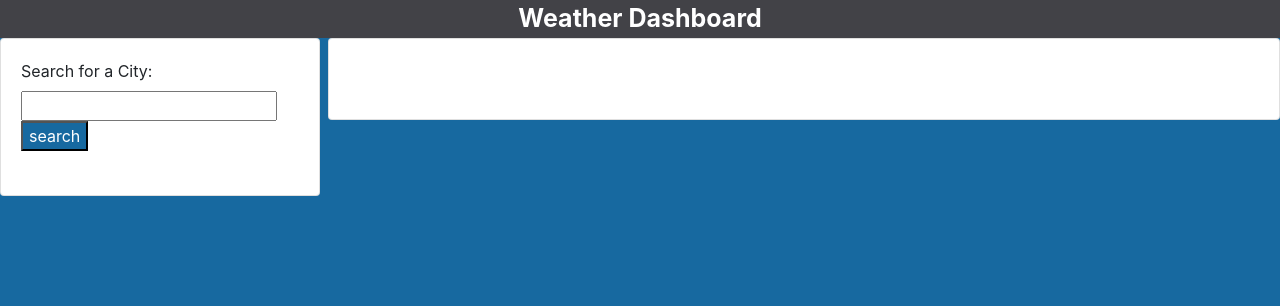
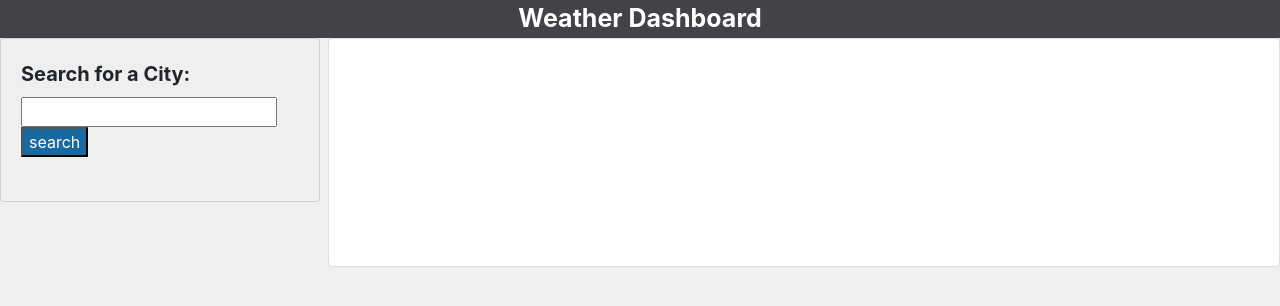
Before and after one commit to llaraama/HW6-Weather-Dashboard, a plain HTML site: page index.html in a window 1280 px wide. Drawn offline with nearby package versions, Linux system fonts and the light colour scheme.

Commit message:
added different color scheme

```diff
--- a/index.html
+++ b/index.html
@@ -19,6 +19,7 @@
                     <label for="city-input">Search for a City: </label><br>
                     <input type="text" id="city-input">
                     <input id="select-city" type="submit" value="search">
+
                 </form><br>
                 <continer id="cityList"></continer>
                 </div>
@@ -26,7 +27,7 @@
             </section>
 
             <section class="col-lg-9">
-                <div class="card w-60">
+                <div class="card w-60" id="main">
                 <div class="card-body" id="main-section">
                     <div id="cityInfo">
                     <h5 class="city"></h5>
@@ -35,7 +36,7 @@
                     <div class="humidity"></div>
                     <div class="wind"></div>
                     <div class="uv"></div>
-                    </div><br>
+                    </div><br><br>
                     <h4></h4>
                 <div class="float-container">
                     <div id="weather"></div>
--- a/style.css
+++ b/style.css
@@ -1,5 +1,5 @@
 body{
-    background-color:rgb(23, 105, 160);
+    background-color:rgb(239, 239, 240);
 }
 
 header{
@@ -30,6 +30,8 @@ header{
 button{
     width:100%;
     text-align: left;
+    background-color: white;
+    color:black;
 }
 
 span{
@@ -48,3 +50,14 @@ span{
     padding: 1%;
     border: 1px solid blue;
 }
+#main{
+    height:140%;
+    background-color: white;
+
+}.card{
+    background-color:rgb(239, 239, 240) ;
+}
+label{
+    font-weight: bold;
+    font-size: 20px;
+}
```
